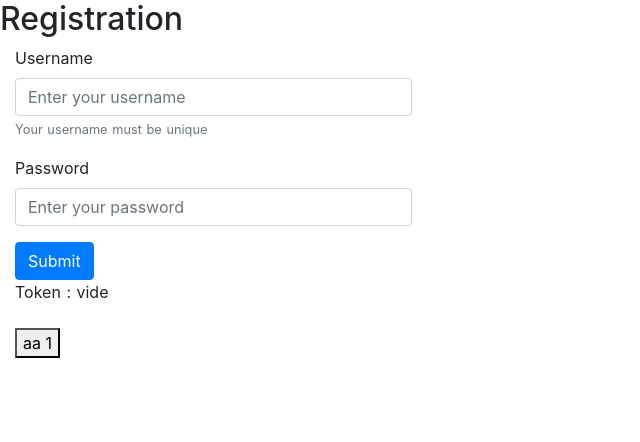
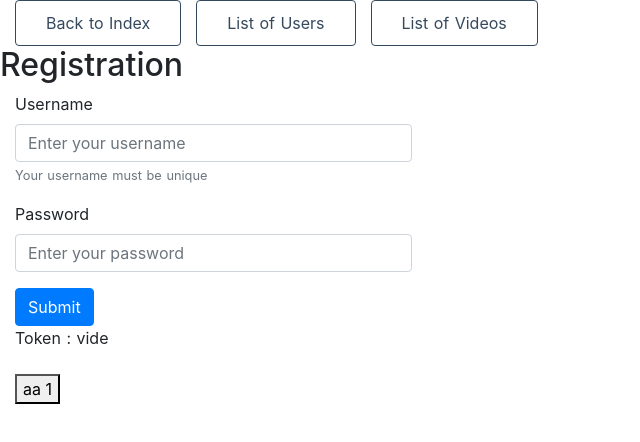
Before and after one commit to matteyeux/youtube, a Nuxt app in the folder newFront/myyoutubeapp/: page /auth/login in a window 1280 px wide. Shown: the top 442 px of the page, without its empty margins (0-640 px from the left). Built offline with nearby package versions, Linux system fonts and the light colour scheme.

Commit message:
add error page folder, add nav to login page

```diff
--- a/newFront/myyoutubeapp/pages/auth/login.vue
+++ b/newFront/myyoutubeapp/pages/auth/login.vue
@@ -2,6 +2,9 @@
   <div class="page_container">
     <div>
       <div class="nav">
+        <nuxt-link to="/" class="button--grey">Back to Index</nuxt-link>
+        <nuxt-link to="/users" class="button--grey">List of Users</nuxt-link>
+        <nuxt-link to="/videos" class="button--grey">List of Videos</nuxt-link>
       </div>
       <h2 class="subtitle">Registration</h2>
       <div>
@@ -21,7 +24,6 @@
           Token : {{ token }}
           <br/>{{ $store.state.token }}<br/>
           <button @click="$store.commit('updateToken', 'ahah')">aa {{ $store.state.counter }}</button>
-
         </div>
       </div>
     </div>
--- a/newFront/myyoutubeapp/pages/createUser/index.vue
+++ b/newFront/myyoutubeapp/pages/createUser/index.vue
@@ -57,9 +57,7 @@ export default {
       e.preventDefault();
       let currentObj = this;
       axios.post('http://localhost:5000/user', this.form)
-      .then(function (response) {
-        currentObj.output = response.data;
-      })
+      .then(() => this.$router.push(this.$route.query.redirect || '/'))
       .catch(function (error) {
         currentObj.output = error;
       });
--- a/newFront/myyoutubeapp/pages/index.vue
+++ b/newFront/myyoutubeapp/pages/index.vue
@@ -2,7 +2,8 @@
   <div class="container">
     <div>
       <div class="row">
-        <nuxt-link to="/createUser" class="button--grey">S'enregistrer</nuxt-link>
+        <nuxt-link to="/createUser" class="button--grey">Registration</nuxt-link>
+        <nuxt-link to="/auth/login" class="button--grey">Authentication</nuxt-link>
       </div>
       <div class="row">
         <nuxt-link to="/users" class="button--grey">Liste des utilisateurs</nuxt-link>
```
Also changed, not shown: newFront/myyoutubeapp/pages/error/error.vue (added), 1 other file (tests, documents, lock files or other folders).
